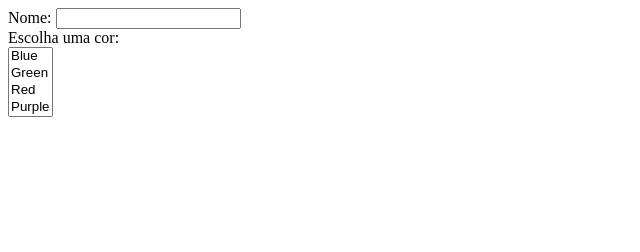
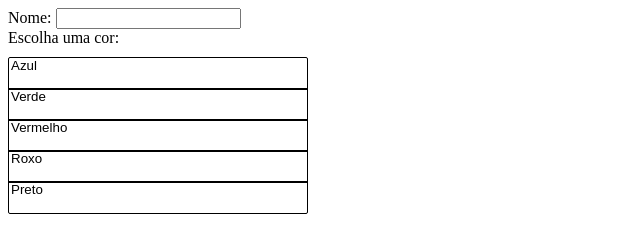
Before and after one commit to leticiafontoura/desafios-prework-brainn, a website built with Vite: page dia3/index.html in a window 1280 px wide. Shown: the whole page, without its empty margins (0-640 px from the left). Built offline with nearby package versions, Linux system fonts and the light colour scheme.

Commit message:
styled exercise 2

```diff
--- a/dia3/src/form.js
+++ b/dia3/src/form.js
@@ -95,12 +95,12 @@ const form = document.querySelector("[data-js='form']");
 
 form.innerHTML = `<label for="colors">Escolha uma cor:</label></br>
 
-<select name="colors" id="colors" multiple data-js="select-colors">
-  <option value="Blue">Blue</option>
-  <option value="Green">Green</option>
-  <option value="Red">Red</option>
-  <option value="Purple">Purple</option>
-  <option value="Black">Black</option>
+<select name="colors" id="colors" class="colors" multiple data-js="select-colors">
+  <option value="Blue">Azul</option>
+  <option value="Green">Verde</option>
+  <option value="Red">Vermelho</option>
+  <option value="Purple">Roxo</option>
+  <option value="Black">Preto</option>
 </select>`
 
 const colorsSelect = document.querySelector("[data-js='select-colors']");
--- a/dia3/src/style.css
+++ b/dia3/src/style.css
@@ -45,3 +45,15 @@
 .with-color {
   display: block;
 }
+
+.colors {
+  width: 300px;
+  height: 157px;
+  border: 1px solid black;
+  margin: 10px 0px;
+}
+
+.colors option {
+  height: 30px;
+  outline: 1px solid black;
+}
```
